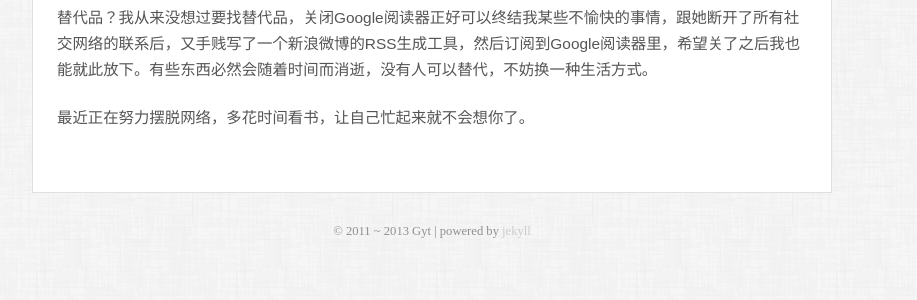
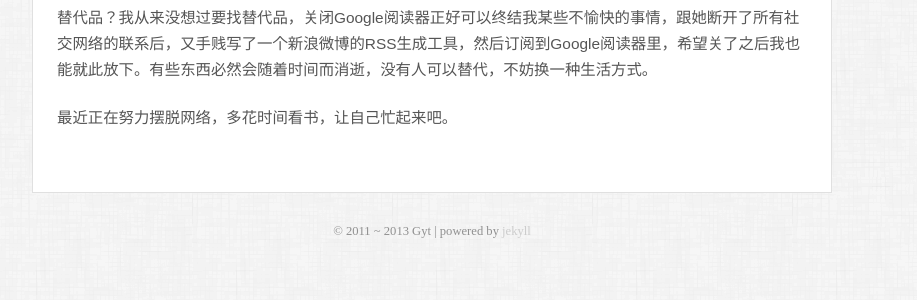
Before and after one commit to gyteng/gyteng.github.com, a Jekyll site: the page built from _posts/2013-03-14-Google-Reader.markdown, in a window 1280 px wide. Shown: the part 423-723 px from the top of the page, without its empty margins (208-1125 px from the left). Built offline with Jekyll 4.4.1, drawn with Linux system fonts in a browser that asks for light colours; some web fonts are replaced; Markdown is read by kramdown in place of the engine named in the settings; comment, search, counter and statistics services are not loaded.

Commit message:
Google Reader

```diff
--- a/_posts/2013-03-14-Google-Reader.markdown
+++ b/_posts/2013-03-14-Google-Reader.markdown
@@ -12,4 +12,4 @@ Google说7月1日要关闭阅读器，推特上就一片哀嚎，说这么重要
 
 替代品？我从来没想过要找替代品，关闭Google阅读器正好可以终结我某些不愉快的事情，跟她断开了所有社交网络的联系后，又手贱写了一个新浪微博的RSS生成工具，然后订阅到Google阅读器里，希望关了之后我也能就此放下。有些东西必然会随着时间而消逝，没有人可以替代，不妨换一种生活方式。
 
-最近正在努力摆脱网络，多花时间看书，让自己忙起来就不会想你了。
+最近正在努力摆脱网络，多花时间看书，让自己忙起来吧。
```
